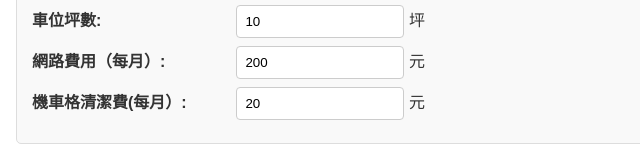
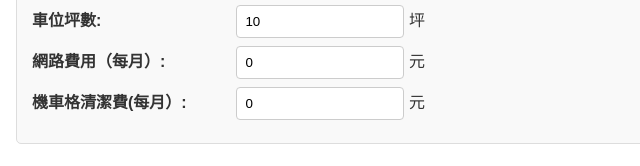
Before and after one commit to coconutcity30050/FeeCalculator, a plain HTML site: page index.html in a window 1280 px wide. Shown: the part 435-601 px from the top of the page, 174-814 px from the left. Drawn offline with Linux system fonts and the light colour scheme.

Commit message:
Update index.html

```diff
--- a/index.html
+++ b/index.html
@@ -95,15 +95,15 @@
             </div>
             <div>
                 <label for="parkingPing">車位坪數:</label>
-                <input type="number" id="parkingPing" value="10" step="0.01"> 坪
+                <input type="number" id="parkingPing" value="10" step="5"> 坪
             </div>
             <div>
                 <label for="internetFee">網路費用（每月）:</label>
-                <input type="number" id="internetFee" value="200" step="0.01"> 元
+                <input type="number" id="internetFee" value="0" step="200"> 元
             </div>
             <div>
                 <label for="motorcycleCleaningFee">機車格清潔費(每月）:</label>
-                <input type="number" id="motorcycleCleaningFee" value="20" step="0.01"> 元
+                <input type="number" id="motorcycleCleaningFee" value="0" step="20"> 元
             </div>
         </div>
 
@@ -111,11 +111,11 @@
             <h2>2) 基本費 (每月)</h2>
             <div>
                 <label for="securityFee">物業保全費用:</label>
-                <input type="number" id="securityFee" value="215000" step="0.01"> 元
+                <input type="number" id="securityFee" value="215000" step="1000"> 元
             </div>
             <div>
                 <label for="cleaningStaffFee">清潔人員費用:</label>
-                <input type="number" id="cleaningStaffFee" value="84000" step="0.01"> 元
+                <input type="number" id="cleaningStaffFee" value="84000" step="1000"> 元
             </div>
             <div>
                 <label for="basicPercentage">基本百分比: 25%</label>
@@ -134,7 +134,7 @@
             <h2>3) 車位清潔費(每月)</h2>
             <div>
                 <label for="monthlyParkingCleaningRate">每月清潔費 (用於車位清潔費計算):</label>
-                <input type="number" id="monthlyParkingCleaningRate" value="300" step="0.01"> 元
+                <input type="number" id="monthlyParkingCleaningRate" value="300" step="10"> 元
             </div>
             <div>
                 <label>車位清潔費 (每月) =</label>
@@ -146,7 +146,7 @@
             <h2>4) 每月管理費</h2>
             <div>
                 <label for="feePerPing">每坪收費:</label>
-                <input type="number" id="feePerPing" value="28" step="0.01"> 元
+                <input type="number" id="feePerPing" value="28" step="1"> 元
             </div>
             <div>
                 <label for="majorPublicElectricity">大公電費:</label>
@@ -205,7 +205,7 @@
             <h2>7) 舊制管理費 (每期)</h2>
             <div>
                 <label for="oldFeePerPing">舊制每坪收費:</label>
-                <input type="number" id="oldFeePerPing" value="45" step="0.01"> 元
+                <input type="number" id="oldFeePerPing" value="45" step="1"> 元
             </div>
             <div>
                 <h4>舊制每期管理費 = ((大公電費＋小公電費＋每坪收費)*住家坪數 ＋車位坪數車位坪數 + 網路費用 + 機車格清潔費 + 電梯分攤月費)*6</h4>
```
